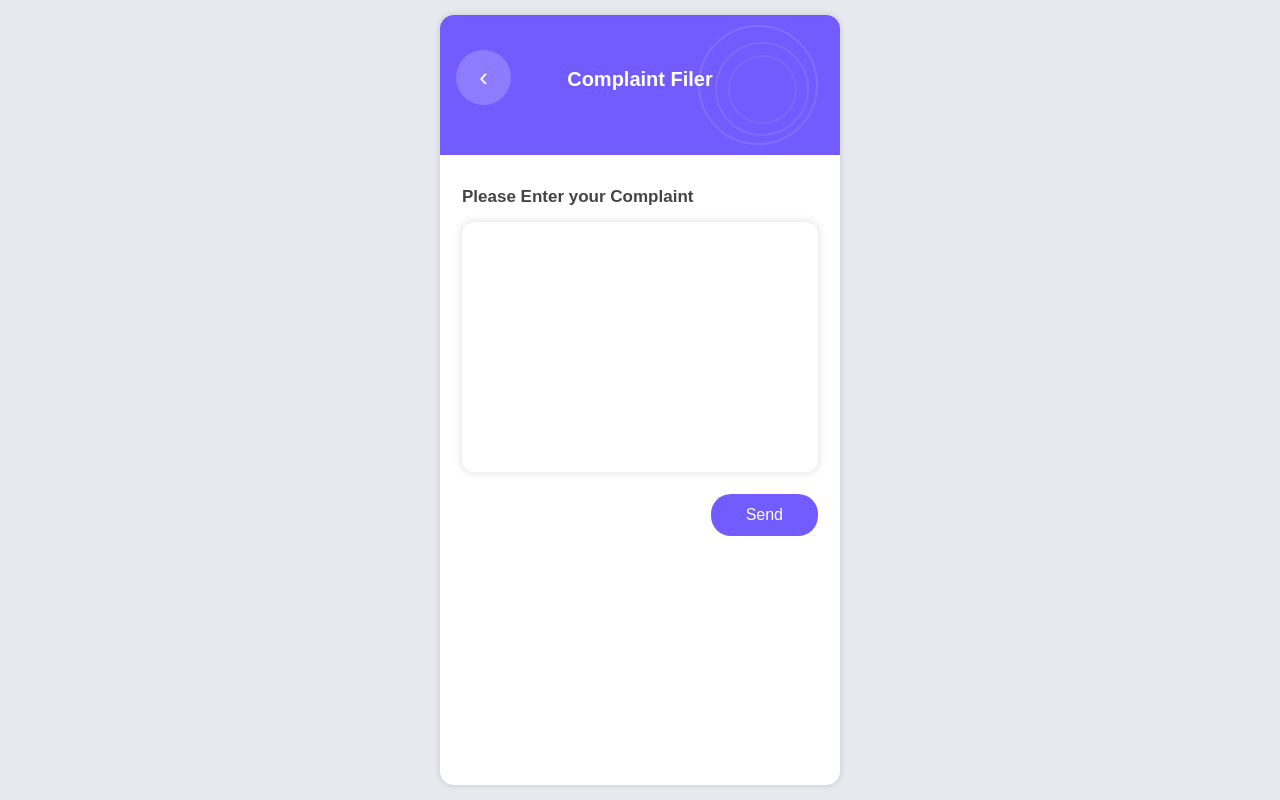
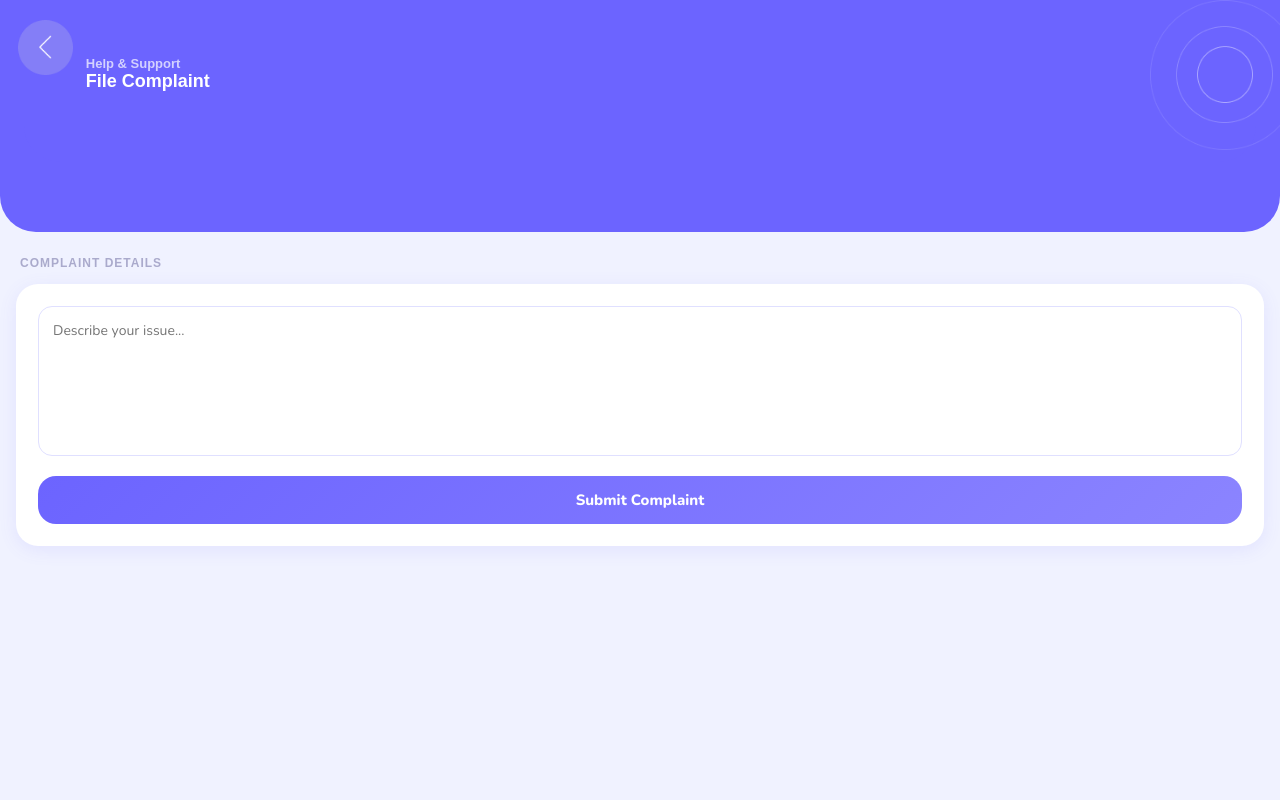
Before and after one commit to SarveshNavale/City-Bus-Ticketing-and-Tracking-Application, a Flask app: page /complaints in a window 1280 px wide. Run offline with Flask 3, Linux system fonts and the light colour scheme; data that the repository does not hold is empty.

Commit message:
complaint page ui fixed and some minor changes

```diff
--- a/app.py
+++ b/app.py
@@ -1,4 +1,7 @@
 from flask import Flask, render_template, send_from_directory, request, jsonify, redirect
+import mysql.connector
+from datetime import datetime
+
 #from dotenv import load_dotenv
 # from groq import Groq
 import random
@@ -19,7 +22,8 @@ def get_db():
         host="localhost",
         user="root",
         password="Parth@123",
-        database="RotaryClub_Database"
+        database="RotaryClub_Database",
+        #database="Parth"
     )
 
 # ---------- normal routes ----------
@@ -1122,16 +1126,6 @@ def complaints():
     return render_template("Complaint page.html", complaints=data)
 
 
-@app.route('/delete_complaint/<int:complaint_id>', methods=['POST'])
-def delete_complaint(complaint_id):
-    db = get_db()
-    cursor = db.cursor()
-    cursor.execute("DELETE FROM complaints WHERE id=%s", (complaint_id,))
-    db.commit()
-    cursor.close()
-    db.close()
-    return jsonify({"success": True})
-
 
 @app.route('/save_ticket', methods=['POST'])
 def save_ticket():
@@ -1538,3 +1532,59 @@ Answer questions using this data. Be helpful and friendly."""
 
 if __name__ == "__main__":
     app.run(host="0.0.0.0", port=5000, debug=True)
+
+
+
+#to store complaints
+
+
+
+@app.route("/add_complaint", methods=["POST"])
+def add_complaint():
+    data = request.get_json()
+    text = data["complaint"]
+
+    now = datetime.now()
+
+    conn = get_db()
+    cursor = conn.cursor()
+
+    cursor.execute("""
+        INSERT INTO complaint (comp_text, comp_time, comp_date)
+        VALUES (%s, %s, %s)
+    """, (text, now.strftime("%H:%M:%S"), now.strftime("%Y-%m-%d")))
+
+    conn.commit()
+    cursor.close()
+    conn.close()
+
+    return jsonify({"success":True})
+
+
+@app.route("/get_complaints")
+def get_complaints():
+
+    conn = get_db()
+    cursor = conn.cursor(dictionary=True)
+
+    cursor.execute("SELECT * FROM complaint ORDER BY id DESC")
+    data = cursor.fetchall()
+
+    cursor.close()
+    conn.close()
+
+    return jsonify(data)
+
+@app.route("/delete_complaint/<int:id>", methods=["DELETE"])
+def delete_complaint(id):
+
+    conn = get_db()
+    cursor = conn.cursor()
+
+    cursor.execute("DELETE FROM complaint WHERE id=%s", (id,))
+    conn.commit()
+
+    cursor.close()
+    conn.close()
+
+    return jsonify({"success":True})
--- a/templates/Complaint page.html
+++ b/templates/Complaint page.html
@@ -1,6 +1,8 @@
 <!DOCTYPE html>
 <html>
 <head>
+<link href="https://fonts.googleapis.com/css2?family=Nunito:wght@400;600;700;800;900&display=swap" rel="stylesheet">
+<link rel="stylesheet" href="https://cdnjs.cloudflare.com/ajax/libs/font-awesome/6.5.0/css/all.min.css">
 <meta charset="utf-8">
 <meta name="viewport" content="width=device-width, initial-scale=1">
 <title>Complaint Filer</title>
@@ -8,122 +10,95 @@
 <style>
 *{margin:0;padding:0;box-sizing:border-box;font-family:Arial}
 
-body{
-    background:#e8e8ef;
-    padding:15px;
-    display:flex;
-    justify-content:center;
-    height: 800px;
+body {
+    margin: 0;
+    padding: 0;
+    font-family: "Nunito", sans-serif;
+    background: #F0F2FF;
+    min-height: 100vh;
 }
 
-.phone{
-    width:100%;
-    max-width:400px;
-    background:#fff;
-    border-radius:14px;
-    overflow:hidden;
-    box-shadow:0 0 6px rgba(0,0,0,0.15);
+
+.white-card {
+    margin: 22px 16px 100px 16px;
 }
 
-/* HEADER */
-.header{
-    background:#725bff;
-    padding:25px;
-    text-align:center;
-    color:#fff;
-    position:relative;
-    height:140px;
+.section-label {
+    font-size: 12px;
+    font-weight: 800;
+    color: #AAAACC;
+    letter-spacing: 1px;
+    text-transform: uppercase;
+    margin: 0 4px 14px 4px;
 }
 
-.back{
-    position:absolute;
-    top:35px;
-    left:16px;
-    background:rgba(255,255,255,0.2);
-    width:55px;
-    height:55px;
-    border-radius:50%;
-    font-size:26px;
-    display:flex;
-    align-items:center;
-    justify-content:center;
+.complaint-box {
+    background: #fff;
+    border-radius: 22px;
+    padding: 22px;
+    box-shadow: 0 4px 18px rgba(108,100,255,0.10);
 }
 
-.title{
-    font-size:20px;
-    font-weight:bold;
-    margin-top:28px;
+.complaint-box textarea {
+    width: 100%;
+    height: 150px;
+    margin-bottom: 16px;
+    padding: 14px;
+    border-radius: 14px;
+    border: 1px solid #E0E0FF;
+    font-family: "Nunito", sans-serif;
+    font-size: 14px;
+    outline: none;
+    resize: none;
 }
 
-/* Three Rings */
-.rings{
-    position:absolute;
-    right:22px;
-    top:10px;
-    width:120px;
-    height:120px;
-    border-radius:50%;
-    border:2px solid rgba(255,255,255,0.12);
-}
-.rings::before{
-    content:"";
-    position:absolute;
-    width:90px;
-    height:90px;
-    top:15px;
-    left:15px;
-    border-radius:50%;
-    border:2px solid rgba(255,255,255,0.10);
-}
-.rings::after{
-    content:"";
-    position:absolute;
-    width:65px;
-    height:65px;
-    top:28px;
-    left:28px;
-    border-radius:50%;
-    border:2px solid rgba(255,255,255,0.08);
+.complaint-box button {
+    width: 100%;
+    padding: 14px;
+    border-radius: 18px;
+    border: none;
+    font-weight: 800;
+    font-family: "Nunito", sans-serif;
+    font-size: 15px;
+    background: linear-gradient(135deg, #6C64FF 0%, #8B84FF 100%);
+    color: white;
+    cursor: pointer;
+    transition: transform 0.15s ease;
 }
 
-/* CONTENT */
-.content{
-    padding:22px;
-    margin-top:0px;
+.complaint-box button:active {
+    transform: scale(0.96);
 }
 
-.label{
-    font-size:17px;
-    font-weight:bold;
-    color:#444;
-    margin-top: 10px;
+
+
+
+/* Textarea Box */
+
+.top-area {
+        background-color: #6C64FF;
+    padding: 28px 24px 70px 24px;
+    border-radius: 0 0 36px 36px;
 }
 
-/* Textarea Box */
-.textbox{
-    width:100%;
-    height:250px;
-    border:none;
-    outline:none;
-    border-radius:12px;
-    padding:15px;
-    font-size:16px;
-    resize:none;
-    background:#fff;
-    box-shadow:0 0 8px rgba(0,0,0,0.15);
-    margin-top:15px;
+.top-content {
+    display: flex;
+    justify-content: space-between;
+    align-items: center;
 }
 
-/* Send Button */
-.send-btn{
-    background:#725bff;
-    color:#fff;
-    border:none;
-    padding:12px 35px;
-    border-radius:20px;
-    font-size:16px;
-    float:right;
-    margin-top:18px;
+.profile-row {
+    display: flex;
+    align-items: center;
+    gap: 12px;
+}
+
+.greeting-text {
+    font-size: 13px;
+    color: rgba(255,255,255,0.7);
+    font-weight: 600;
+    display: block;
+    padding-left: 1cm;
 }
 </style>
 
@@ -131,25 +106,78 @@ body{
 
 <body>
 
-<div class="phone">
+
 
     <!-- HEADER -->
-    <div class="header">
-        <div class="back">‹</div>
-        <div class="title">Complaint Filer</div>
-        <div class="rings"></div>
+    <!-- TOP HEADER -->
+<div class="top-area">
+    <div class="top-area">
+
+    <!-- BACK BUTTON -->
+    <a href="{{ url_for('profile') }}">
+        <img src="{{ url_for('static', filename='Assets/images/back-button.png') }}"
+             style="position:absolute; top:20px; left:18px; width:55px; cursor:pointer;">
+    </a>
+
+    <!-- TOP RIGHT CIRCLES -->
+    <img src="{{ url_for('static', filename='Assets/images/Just-circles.png') }}"
+         style="position:absolute; top:0; right:0; width:130px;">
+
+    <div class="top-content">
+        <div class="profile-row">
+
+            <div>
+                <span class="greeting-text">Help & Support</span>
+                <span style="font-size:18px;font-weight:800;color:#fff;padding-left: 1cm;">
+                    File Complaint
+                </span>
+            </div>
+        </div>
     </div>
 
-    <div class="content">
+</div>
+</div>
+   <div class="white-card">
 
-        <div class="label">Please Enter your Complaint</div>
+    <p class="section-label" style="margin-top: 24px;">
+        Complaint Details
+    </p>
 
-        <textarea class="textbox"></textarea>
+    <div class="complaint-box">
 
-        <button class="send-btn">Send</button>
+        <textarea id="complaintText" placeholder="Describe your issue..."></textarea>
+
+        <button onclick="sendComplaint()">Submit Complaint</button>
 
     </div>
+
 </div>
+<script>
+function sendComplaint(){
 
+  const text = document.getElementById("complaintText").value;
+
+  if(text.trim() === ""){
+    alert("Please enter complaint");
+    return;
+  }
+
+  fetch("/add_complaint", {
+    method:"POST",
+    headers:{
+      "Content-Type":"application/json"
+    },
+    body: JSON.stringify({ complaint:text })
+  })
+  .then(res => res.json())
+  .then(data=>{
+    if(data.success){
+      alert("Complaint Submitted!");
+      document.getElementById("complaintText").value="";
+    }
+  });
+
+}
+</script>
 </body>
 </html>
```
Also changed, not shown: templates/complaints.html (+33 -33 lines).
